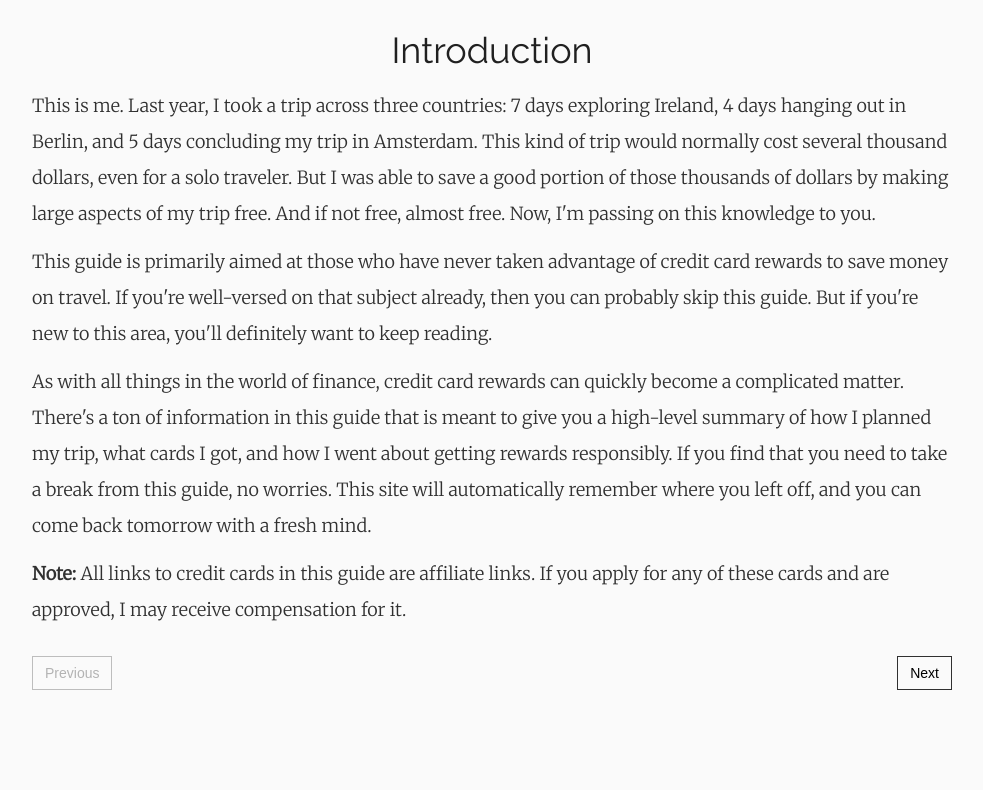
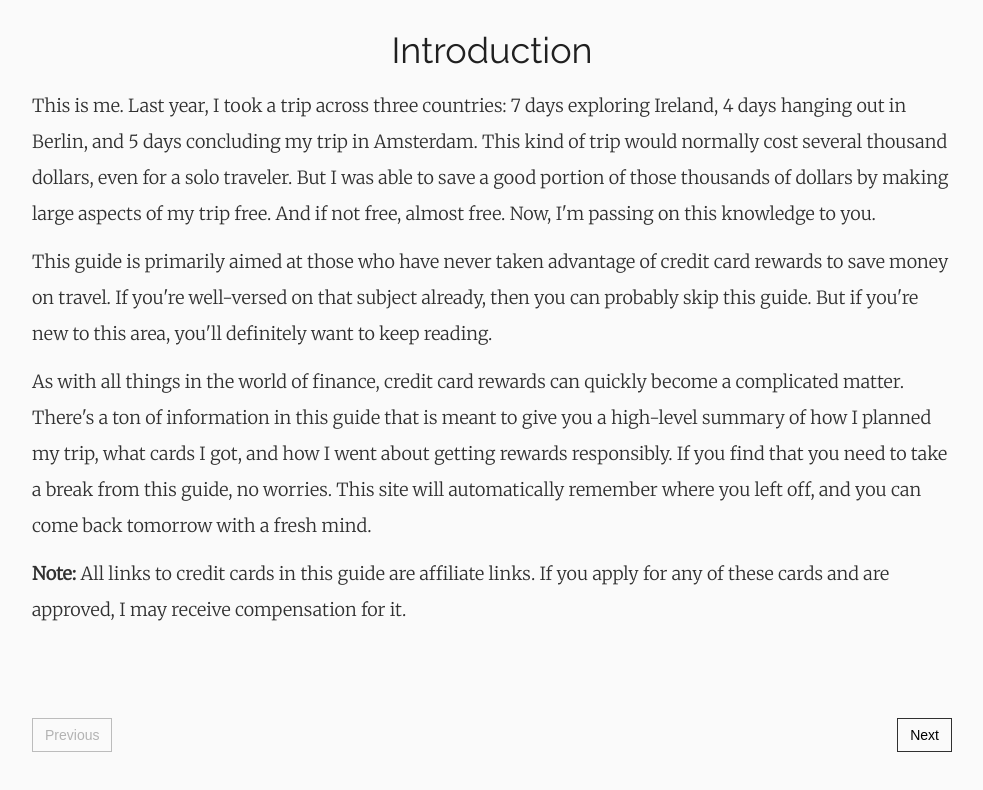
Before and after one commit to matt-hernandez/vacation-tips, a React (Create React App) app: page / in a window 1280 px wide. Shown: the top 790 px of the page, without its empty margins (148-1131 px from the left). Built offline with nearby package versions, Linux system fonts and the light colour scheme.

Commit message:
Create transitions of pages that do not affect the block model

```diff
--- a/src/App.js
+++ b/src/App.js
@@ -1,9 +1,7 @@
 import React, { Component } from 'react';
 import { BrowserRouter as Router, Route, Switch, Redirect } from 'react-router-dom';
 import { TransitionGroup, CSSTransition } from 'react-transition-group';
-import NextPrev from './components/next-prev';
-import journey from './constants/journey';
-import { getPageIndex } from './constants/page-index';
+import journey, { getPageIndex, getPageDirection } from './constants/journey';
 
 let needRedirect = true;
 const pageIndex = getPageIndex();
@@ -18,17 +16,17 @@ class App extends Component {
             return <Redirect to={journey[pageIndex].url} />;
           }
           return (
-            <main>
+            <div className={getPageDirection()}>
               <TransitionGroup>
-                <CSSTransition key={location.key} classNames="fade" timeout={300}>
+                <CSSTransition key={location.key} classNames="fade" timeout={1000}>
                   <Switch location={location}>
                     {journey.map(page =>
-                      <Route exact key={page.url} path={page.url} component={page.component} />)}
+                      <Route exact key={page.url} path={page.url} component={page.component} />
+                    )}
                   </Switch>
                 </CSSTransition>
               </TransitionGroup>
-              <NextPrev />
-            </main>
+            </div>
           )
         }}/>
       </Router>
--- a/src/components/next-prev.js
+++ /dev/null
@@ -1,44 +0,0 @@
-import React, { Component } from 'react';
-import PropTypes from 'prop-types';
-import { withRouter } from 'react-router-dom';
-import journey from '../constants/journey';
-import { getPageIndex, decreasePageIndex, increasePageIndex,
-  isAtBeginning, isAtEnd } from '../constants/page-index';
-
-class NextPrev extends Component {
-  static propTypes = {
-    history: PropTypes.object
-  };
-
-  onPrev = () => {
-    decreasePageIndex();
-    this.navigate();
-  }
-
-  onNext = () => {
-    increasePageIndex();
-    this.navigate();
-  }
-
-  navigate() {
-    const { history } = this.props;
-    const pageIndex = getPageIndex();
-    history.push(journey[pageIndex].url);
-    localStorage.setItem('ccTravelPageIndex', pageIndex)
-  }
-
-  render() {
-    const { onPrev } = this;
-    const { onNext } = this;
-    const prevDisabled = isAtBeginning();
-    const nextDisabled = isAtEnd();
-    return (
-      <div className="next-prev">
-        <button className="route-navigator" onClick={onPrev} disabled={prevDisabled}>Previous</button>
-        <button className="route-navigator" onClick={onNext} disabled={nextDisabled}>Next</button>
-      </div>
-    );
-  }
-}
-
-export default withRouter(NextPrev);
--- a/src/constants/journey.js
+++ b/src/constants/journey.js
@@ -1,4 +1,7 @@
+import React, { Component } from 'react';
 import Intro from '../pages/00-1-Intro';
+import PropTypes from 'prop-types';
+import { withRouter } from 'react-router-dom';
 import Disclaimer1 from '../pages/00-2-Disclaimer1';
 import Disclaimer2 from '../pages/00-3-Disclaimer2';
 import Disclaimer3 from '../pages/00-4-Disclaimer3';
@@ -6,20 +9,104 @@ import Disclaimer3 from '../pages/00-4-Disclaimer3';
 const journey = [
   {
     url: '/',
-    component: Intro
+    component: pageGenerator(Intro)
   },
   {
     url: '/disclaimer1',
-    component: Disclaimer1
+    component: pageGenerator(Disclaimer1)
   },
   {
     url: '/disclaimer2',
-    component: Disclaimer2
+    component: pageGenerator(Disclaimer2)
   },
   {
     url: '/disclaimer3',
-    component: Disclaimer3
+    component: pageGenerator(Disclaimer3)
   }
 ];
 
+const localStoragePageIndex = localStorage.getItem('ccTravelPageIndex') || 0;
+let pageIndex = localStoragePageIndex ? Number(localStoragePageIndex) : 0;
+const lastPageIndex = journey.length - 1;
+let pageDirection = 'forward';
+
+export function getPageIndex() {
+  return pageIndex;
+}
+
+export function decreasePageIndex() {
+  if (pageIndex > 0) {
+    pageIndex--;
+    pageDirection = 'backward';
+  }
+}
+
+export function increasePageIndex() {
+  if (pageIndex < lastPageIndex) {
+    pageIndex++;
+    pageDirection = 'forward';
+  }
+}
+
+export function isAtBeginning() {
+  return pageIndex === 0;
+}
+
+export function isAtEnd() {
+  return pageIndex === lastPageIndex;
+}
+
+export function getPageDirection() {
+  return pageDirection;
+}
+
+class NextPrev extends Component {
+  static propTypes = {
+    history: PropTypes.object
+  };
+
+  onPrev = () => {
+    decreasePageIndex();
+    this.navigate();
+  }
+
+  onNext = () => {
+    increasePageIndex();
+    this.navigate();
+  }
+
+  navigate() {
+    const { history } = this.props;
+    const pageIndex = getPageIndex();
+    history.push(journey[pageIndex].url);
+    localStorage.setItem('ccTravelPageIndex', pageIndex)
+  }
+
+  render() {
+    const { onPrev } = this;
+    const { onNext } = this;
+    const prevDisabled = isAtBeginning();
+    const nextDisabled = isAtEnd();
+    return (
+      <div className="next-prev">
+        <button className="route-navigator" onClick={onPrev} disabled={prevDisabled}>Previous</button>
+        <button className="route-navigator" onClick={onNext} disabled={nextDisabled}>Next</button>
+      </div>
+    );
+  }
+}
+
+const NextPrevWithRouter = withRouter(NextPrev);
+
+function pageGenerator(Component) {
+  return function Page() {
+    return (
+      <main>
+        <Component />
+        <NextPrevWithRouter journey={journey} />
+      </main>
+    );
+  };
+}
+
 export default journey;
--- a/src/constants/page-index.js
+++ /dev/null
@@ -1,29 +0,0 @@
-import journey from '../constants/journey';
-
-const localStoragePageIndex = localStorage.getItem('ccTravelPageIndex') || 0;
-let pageIndex = localStoragePageIndex ? Number(localStoragePageIndex) : 0;
-const lastPageIndex = journey.length - 1;
-
-export function getPageIndex() {
-  return pageIndex;
-}
-
-export function decreasePageIndex() {
-  if (pageIndex > 0) {
-    pageIndex--;
-  }
-}
-
-export function increasePageIndex() {
-  if (pageIndex < lastPageIndex) {
-    pageIndex++;
-  }
-}
-
-export function isAtBeginning() {
-  return pageIndex === 0;
-}
-
-export function isAtEnd() {
-  return pageIndex === lastPageIndex;
-}
--- a/src/index.scss
+++ b/src/index.scss
@@ -49,6 +49,10 @@ q:before, q:after {
 table {
 	border-collapse: collapse;
 	border-spacing: 0;
+}
+
+* {
+  box-sizing: border-box;
 }
 
 $base-font-size: 16px;
@@ -115,10 +119,14 @@ nav {
 }
 
 main {
+  position: fixed;
+  top: 0;
+  left: 0;
   display: flex;
   flex-direction: column;
   align-items: center;
-  justify-content: center;
+  width: 100%;
+  height: 100%;
   padding-top: rem(32px);
   padding-right: rem(20px);
   padding-bottom: rem(32px);
@@ -138,6 +146,7 @@ section {
 .next-prev {
   display: flex;
   justify-content: space-between;
+  flex-shrink: 0;
   width: 100%;
   margin-top: rem(16px);
   margin-bottom: rem(16px);
@@ -159,14 +168,16 @@ section {
   }
 }
 
+.forward {
+
   .fade-enter {
     opacity: 0; // start of entrance
-  transform: translateX(33%);
+    transform: translateX(17%);
 
     &.fade-enter-active { // end of entrance
       opacity: 1;
       transform: translateX(0);
-    transition: all 250ms 250ms ease-in;
+      transition: all 600ms 300ms ease;
     }
   }
 
@@ -176,7 +187,33 @@ section {
 
     &.fade-exit-active {
       opacity: 0;
-    transform: translateX(-33%);
-    transition: all 250ms ease-in;
+      transform: translateX(-17%);
+      transition: all 600ms ease;
     }
   }
+}
+
+.backward {
+
+  .fade-enter {
+    opacity: 0; // start of entrance
+    transform: translateX(-17%);
+
+    &.fade-enter-active { // end of entrance
+      opacity: 1;
+      transform: translateX(0);
+      transition: all 600ms 300ms ease;
+    }
+  }
+
+  .fade-exit {
+    opacity: 1; // start of exit
+    transform: translateX(0);
+
+    &.fade-exit-active {
+      opacity: 0;
+      transform: translateX(17%);
+      transition: all 600ms ease;
+    }
+  }
+}
```
Lines whose indentation alone changed are shown as unchanged.
